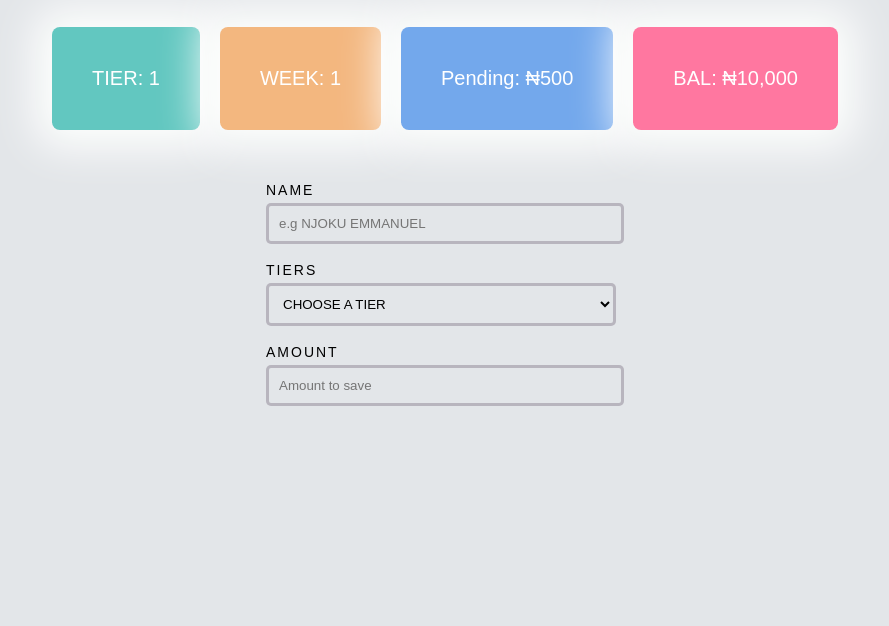
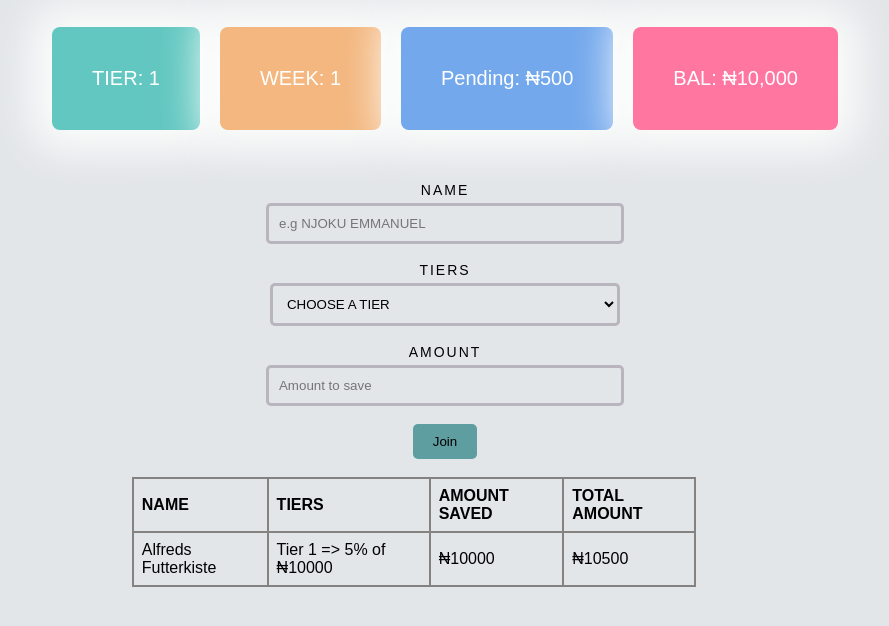
Before and after one commit to dunnie99/savingApp, a plain HTML site: page index.html in a window 1280 px wide. Shown: the part 132-758 px from the top of the page, without its empty margins (195-1084 px from the left). Drawn offline with Linux system fonts and the light colour scheme.

Commit message:
table, submitBtn styles

```diff
--- a/index.html
+++ b/index.html
@@ -55,7 +55,29 @@
             id="amount" name="amount"
             placeholder="Amount to save"
             /><br>
+            <p id="interest"></p><br>
+            <div id="join">
+                <button  class="submit" type="submit">
+                    Join
+                </button>
+            </div><br>
 
+            <div class="table">
+                <table>
+                    <tr>
+                        <th>NAME</th>
+                        <th>TIERS</th>
+                        <th>AMOUNT SAVED</th>
+                        <th>TOTAL AMOUNT</th>
+                    </tr>
+                    <tr>
+                        <td>Alfreds Futterkiste</td>
+                        <td>Tier 1 => 5% of ₦10000</td>
+                        <td>₦10000</td>
+                        <td>₦10500</td>
+                    </tr>
+                </table>
+            </div>
         </div>
     </form>
 </body>
--- a/styles.css
+++ b/styles.css
@@ -14,8 +14,6 @@ header{
 
 }
 
-
-
 dl{
     color: black;
 }
@@ -26,6 +24,7 @@ dl{
     justify-content: center;
     margin-bottom: 1.5rem;
     color: white;
+    cursor: pointer;
 
 }
 
@@ -66,6 +65,7 @@ form{
 }
 .form-container{
     align-items: center;
+    text-align: center;
 
 }
 
@@ -98,3 +98,36 @@ input{
 #amount{
     color: black;
 }
+
+#join {
+    align-items: center;
+    font-weight: 300;
+    text-align: center;
+
+}
+
+.submit{
+    background-color: cadetblue;
+    border: none;
+    padding: 10px 20px;
+    border-radius: 5px;
+    cursor: pointer;
+}
+
+.table{
+    align-items: center;
+    text-align: center;
+    width: 90%;
+}
+
+table{
+    font-family: Arial, Helvetica, sans-serif;
+    border-collapse: collapse;
+
+}
+
+td, th {
+    border: 2px solid rgb(133, 130, 130);
+    text-align: left;
+    padding: 8px;
+}
```
